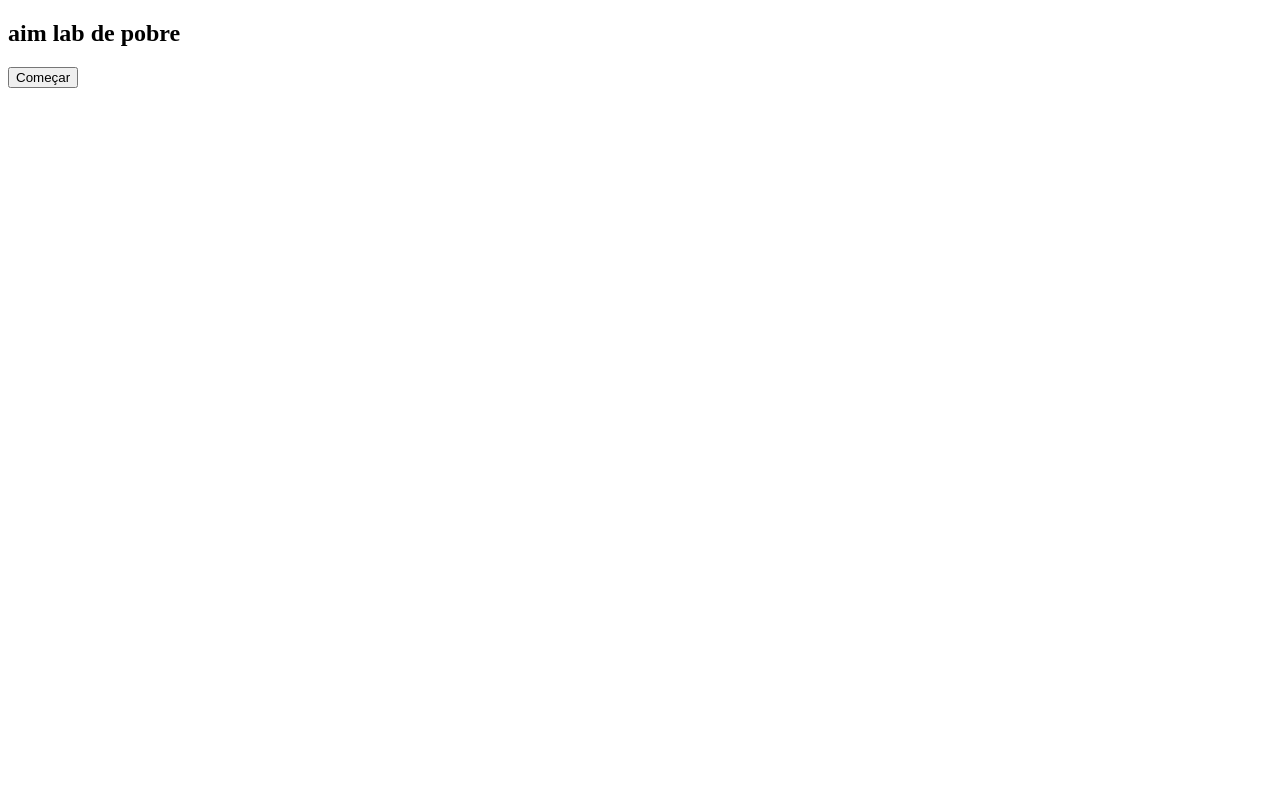
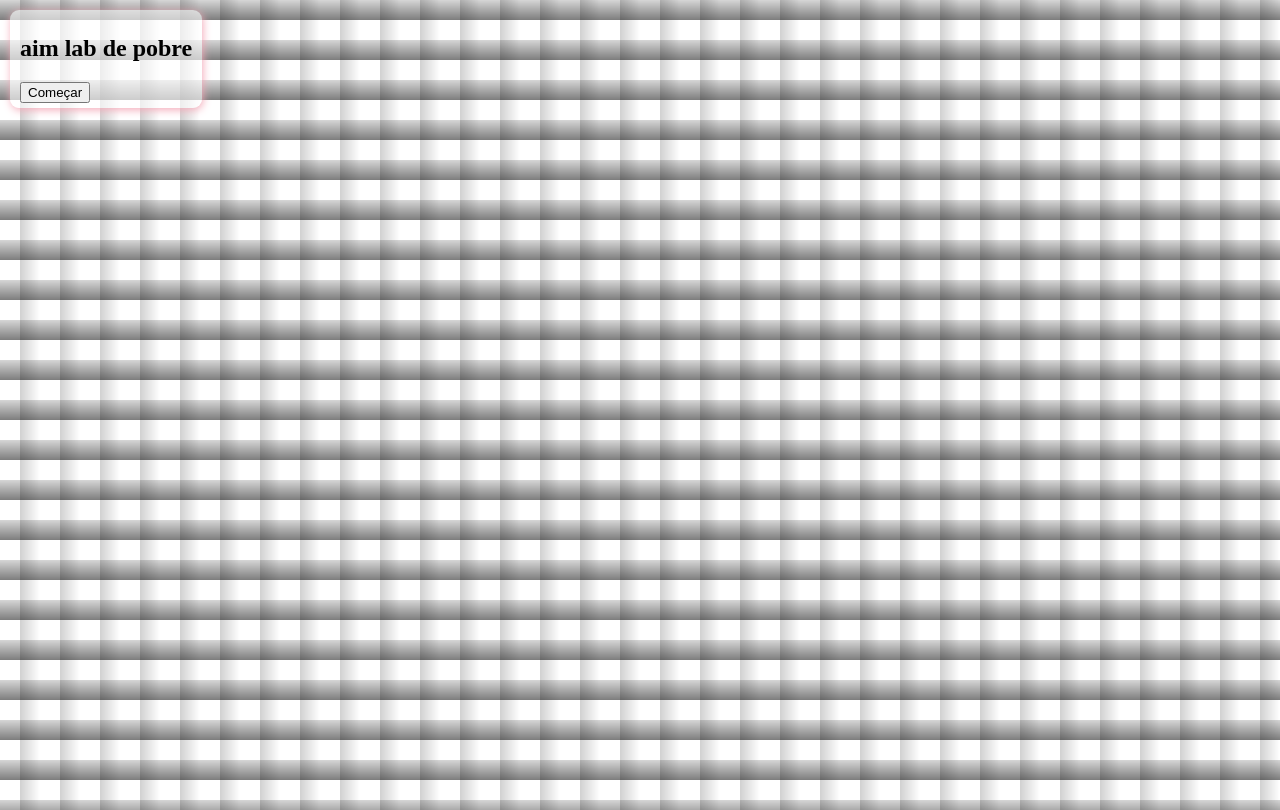
Before and after one commit to EliasGabriel1/aymlab-de-pobre.io, a React (Create React App) app: page / in a window 1280 px wide. Built offline with nearby package versions, Linux system fonts and the light colour scheme.

Commit message:
update cenário

```diff
--- a/src/App.js
+++ b/src/App.js
@@ -1,4 +1,5 @@
 import React, { useState, useEffect, useRef } from "react";
+import "./geral.css"
 
 function App() {
   const [score, setScore] = useState(0);
@@ -54,7 +55,7 @@ function App() {
   }, [isStarted, isFinished]);
 
   return (
-    <div>
+    <div  style={{width: "fit-content", backgroundColor: "#ffffff9c", boxShadow: '1px 2px 9px #F4AAB9',padding: "5px 10px",borderRadius: "9px", margin: "10px"}}>
       <h2>aim lab de pobre</h2>
       {!isStarted && !isFinished && (
         <button onClick={startExercise}>Começar</button>
--- /dev/null
+++ b/src/geral.css
@@ -0,0 +1,13 @@
+html,
+body {
+    width: 100%;
+    height: 100%;
+    margin: 0;
+    padding: 0;
+}
+
+body {
+    background-image:
+        repeating-linear-gradient(to bottom, #00000029 0, #00000082 20px, transparent 20px, transparent 40px),
+        repeating-linear-gradient(to right, #fff 0, #fff 20px, #0000002e 20px, transparent 40px);
+}
```
